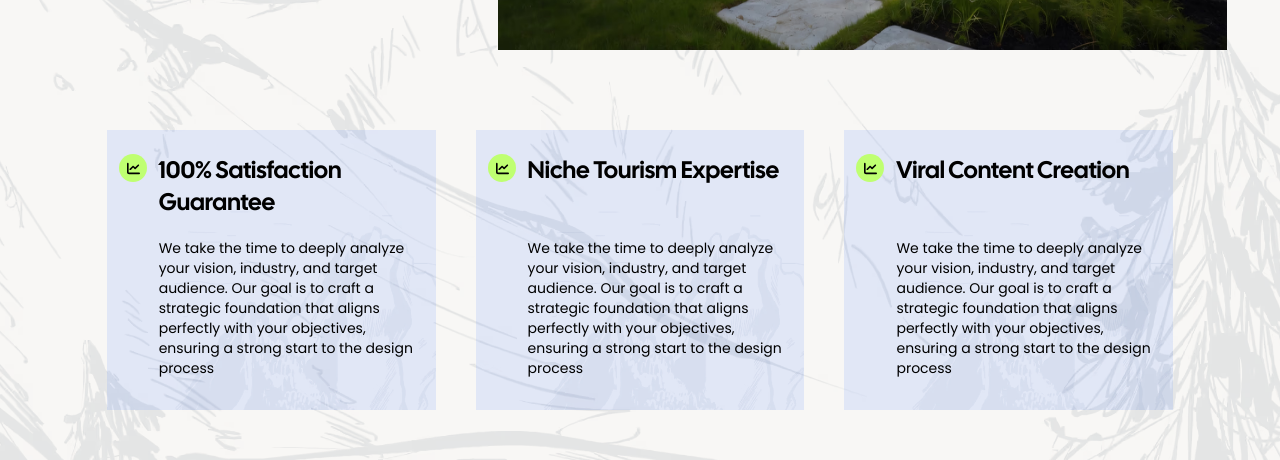
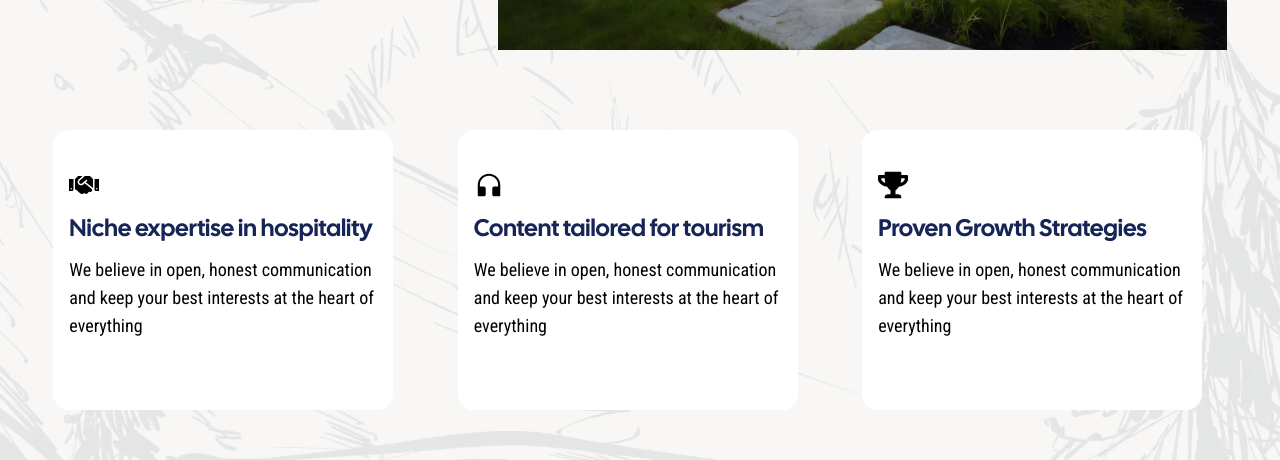
Before and after one commit to softwareNinja-888/waypointMedia, a React (Vite) app in the folder waypointMedia/: page / in a window 1280 px wide. Shown: the part 4100-4560 px from the top of the page. Built offline with nearby package versions, Linux system fonts and the light colour scheme; a web font is replaced by a local one.

Commit message:
Refactor gallery section

```diff
--- a/waypointMedia/src/components/Gallery.jsx
+++ b/waypointMedia/src/components/Gallery.jsx
@@ -10,7 +10,7 @@ function Card({img='/bg/11.avif',name="Coast Villa"}){
                 <div className="overflow-hidden aspect-w-1 aspect-h-1 h-90 w-full group-hover:rounded-2xl transition-all duration-500 ease-in-out">
                     <img className="object-cover w-full h-90 transition-all duration-300 hover:scale-125 cursor-pointer" src={img} alt={`${name} image`} loading='lazy' />
                 </div>
-                <div className="flex opacity-0 items-center justify-between border border-white bg-white py-2 text-xl font-Cal_Sans absolute bottom-5 w-11/12 h-20 rounded-xl px-5 mx-auto right-6 group-hover:opacity-100 transition-all duration-1000 ease-in-out">
+                <div className="flex lg:opacity-0 items-center justify-between border border-white bg-white py-2 text-xl font-Cal_Sans absolute bottom-5 w-11/12 h-20 rounded-xl px-5 mx-auto right-6 group-hover:opacity-100 transition-all duration-1000 ease-in-out">
                     <div>
                         {name}
                     </div>
@@ -30,7 +30,8 @@ export function Gallery() {
                 <div className="flex justify-center gap-2 text-6xl text-black text-center font-Cal_Sans uppercase">
                     Gallery
                   </div>
-                <div className="grid grid-cols-2 mx-auto justify-center items-center w-10/12 gap-3">
+                <div className="grid grid-cols-1 md:grid-cols-2 mx-auto justify-center items-center w-11/12 lg:w-11/12 gap-18 md:gap-3">
+
                     <Card name="Coast Villa" img="/bg/11.avif"/>
                     <Card name="Peak House" img="/bg/12.avif"/>
                     <Card name="Oasis Residence" img="/bg/13.avif"/>
--- a/waypointMedia/src/components/WhyUs.jsx
+++ b/waypointMedia/src/components/WhyUs.jsx
@@ -1,32 +1,49 @@
 import { GoDotFill } from "react-icons/go";
 import { FaChartLine } from "react-icons/fa6";
+
+import { FaHandshake } from "react-icons/fa"
+import { AiFillCustomerService } from "react-icons/ai"
+import { FaTrophy } from "react-icons/fa"
+
 import { MdVisibility } from "react-icons/md";
 import { MdHotel } from "react-icons/md";
 import { PiStrategyBold } from "react-icons/pi";
 import { FaBook } from "react-icons/fa";
 
-function WhyCards({title,description="We take the time to deeply analyze your vision, industry, and target audience. Our goal is to craft a strategic foundation that aligns perfectly with your objectives, ensuring a strong start to the design process",icon=<FaChartLine size={13}/>}){
+function WhyCards({name,nameColor='text-blue-950',icon=<FaHandshake size={30}/>,iconColor='',description="We believe in open, honest communication and keep your best interests at the heart of everything",descriptionColor='',}){
 	return (
-		<>
-			<div className="flex flex-row gap-3 px-3 py-6 bg-blue-600/10 bg-center bg-cover bg-no-repeat cursor-pointer h-70 transition-all hover:scale-103 durstion-1000 ease-in" style={{backgroundImage:"url('/bg/shape1.avif')"}}>
-				<div className="bg-mainGreen p-2 rounded-full h-7 w-7">
-                    {icon}
-                </div>
-				<div className="flex flex-col gap-3">
-					<div className="text-2xl font-Cal_Sans h-18">
-						{title}
-					</div>
-					<div className="font-Poppins text-sm">{description}</div>
-				</div>
+		<div className={`flex flex-col gap-3 px-4 py-10 bg-white text-black rounded-2xl w-85 h-70`} >
+			<div className={`${iconColor}`}>
+				{icon}
 			</div>
-		</>
-		)
+			<div className={`text-2xl font-Cal_Sans ${nameColor}`}>{name}</div>
+			<div className={`text-lg font-Roboto`}>{description}</div>
+		</div>
+	)
 }
+
+// function WhyCards({title,description="We take the time to deeply analyze your vision, industry, and target audience. Our goal is to craft a strategic foundation that aligns perfectly with your objectives, ensuring a strong start to the design process",icon=<FaChartLine size={13}/>}){
+// 	return (
+// 		<>
+// 			<div className="flex flex-row gap-3 px-3 py-6 bg-blue-600/10 bg-center bg-cover bg-no-repeat cursor-pointer h-70 transition-all hover:scale-103 durstion-1000 ease-in" style={{backgroundImage:"url('/bg/shape1.avif')"}}>
+// 				<div className="bg-mainGreen p-2 rounded-full h-7 w-7">
+//                     {icon}
+//                 </div>
+// 				<div className="flex flex-col gap-3">
+// 					<div className="text-2xl font-Cal_Sans h-18">
+// 						{title}
+// 					</div>
+// 					<div className="font-Poppins text-sm">{description}</div>
+// 				</div>
+// 			</div>
+// 		</>
+// 		)
+// }
 export function WhyUs({content}){
 	return (
 			<>
 				<div className=" bg-center bg-cover bg-no-repeat py-40" style={{backgroundImage:"url('/bg/shape2.avif')"}}>
-					<div className="flex w-11/12 mx-auto items-center gap-20 py-20 ">
+					<div className="flex flex-col md:flex-row w-11/12 mx-auto items-center gap-20 py-20 ">
 						<div className=" text-5xl font-Cal_Sans flex-1/3">
 							Why Choose <span className="bg-mainGreen">{content.name},</span> for your Marketing Efforts?
 						</div>
@@ -34,10 +51,10 @@ export function WhyUs({content}){
 							<img src="/bg/16.avif" alt="" className="h-[500px] w-full"/>
 						</div>
 					</div>
-					<div className="flex flex-row w-10/12 mx-auto gap-10">
-						<WhyCards title="100% Satisfaction Guarantee" />
-						<WhyCards title="Niche Tourism Expertise" />
-						<WhyCards title="Viral Content Creation" />
+					<div className="grid md:grid-cols-2 lg:grid-cols-3 w-10/12 md:w-11/12 mx-auto gap-10">
+						<WhyCards name='Niche expertise in hospitality'/>
+						<WhyCards name='Content tailored for tourism' icon={<AiFillCustomerService size={30}/>}/>
+						<WhyCards name='Proven Growth Strategies' icon={<FaTrophy size={30}/>}/>
 					</div>
 				</div>
 			</>
```
